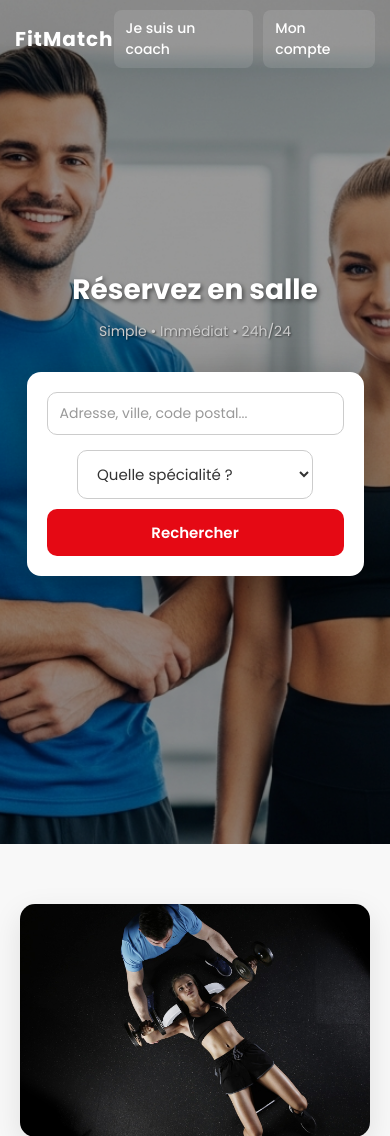
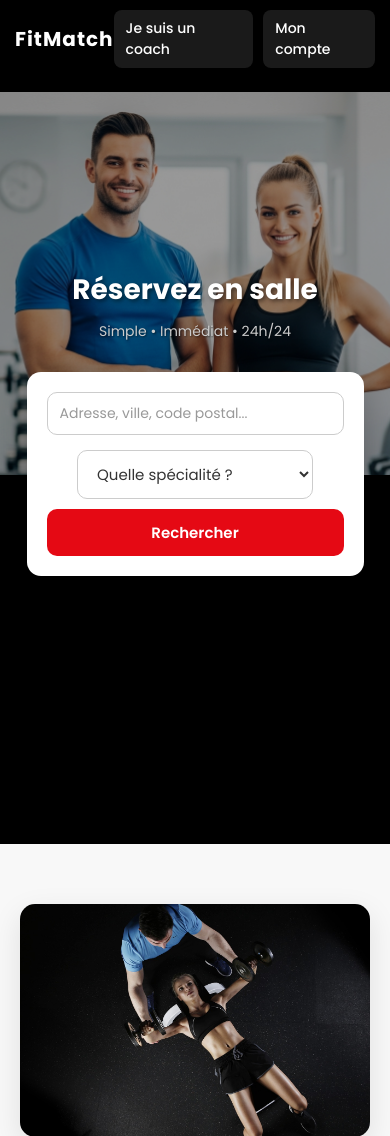
Before and after one commit to aneslucas196-beep/fitmatch, a FastAPI app: page / in a window 390 px wide. Shown: the top 1136 px of the page. Run offline with FastAPI, Linux system fonts and the light colour scheme; some libraries are stand-ins or nearby versions.

Commit message:
Adjust background image positioning and sizing for mobile devices
Update CSS to adjust background image position and size for mobile viewports and increment CSS version.

Replit-Commit-Author: Agent
Replit-Commit-Session-Id: 86af9be5-036d-42aa-b9b5-f3783155e8d0
Replit-Commit-Checkpoint-Type: full_checkpoint
Replit-Commit-Event-Id: 9e261d8f-6415-4db3-a522-ddb73b3d8a29
Replit-Commit-Screenshot-Url: https://storage.googleapis.com/screenshot-production-us-central1/d0c256c5-c056-4a19-9e96-6fdb9485f747/86af9be5-036d-42aa-b9b5-f3783155e8d0/fd3Xiws

```diff
--- a/static/style.css
+++ b/static/style.css
@@ -200,8 +200,8 @@ body {
 /* === Responsive Design === */
 @media (max-width: 768px) {
   .hero {
-    background-position: top center;
-    background-size: cover;
+    background-position: center 20%;
+    background-size: 180% auto;
   }
 
   .navbar {
--- a/templates/index.html
+++ b/templates/index.html
@@ -7,7 +7,7 @@
   <link rel="preconnect" href="https://fonts.googleapis.com">
   <link rel="preconnect" href="https://fonts.gstatic.com" crossorigin>
   <link href="https://fonts.googleapis.com/css2?family=Poppins:wght@400;500;600;700&display=swap" rel="stylesheet">
-  <link rel="stylesheet" href="/static/style.css?v=4">
+  <link rel="stylesheet" href="/static/style.css?v=5">
   <link rel="stylesheet" href="/static/search-styles.css?v=2">
 </head>
 <body>
```
Also changed, not shown: 1 other file.
